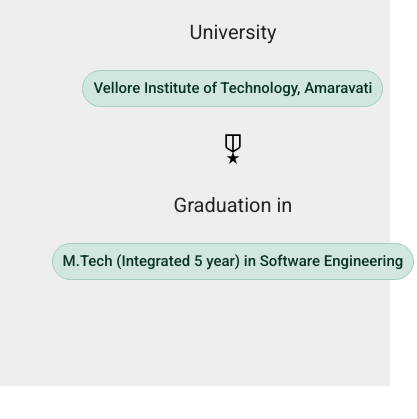
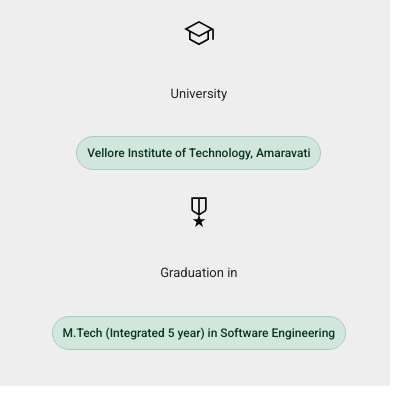
Before and after one commit to siddheswartripurari/personal-portfolio, a plain HTML site: page index.html in a window 390 px wide. Shown: the part 1858-2277 px from the top of the page, 417 px wide, since content can reach past the window. Drawn offline with nearby package versions, Linux system fonts and the light colour scheme.

Commit message:
Update header.css

```diff
--- a/styles/header.css
+++ b/styles/header.css
@@ -90,11 +90,53 @@
   .grid-container{
     grid-template-columns: 1fr;
     height: 1200px;
+    text-align: center;
   }
 
   .profile-container{
     height: 1400px;
   }
 
+  h1{
+    text-align: center;
+  }
+
 
 }
+
+@media(max-width: 500px){
+  .grid-container{
+    grid-template-columns: 300fr;
+    height: 1300px;
+    text-align: center;
+  }
+
+  .profile-container{
+    height: 1400px;
+  }
+
+  .degree{
+    margin-bottom: 30px;
+  }
+
+  .place, .tech-interest, .programming-languages, .libraries-frameworks, .university, .graduation {
+    padding: 10px;
+    font-size: 13px;
+  }
+
+  .location, .interests, .languages, .libraries-frameworks, .education, .degree {
+    text-align: center;
+    width: 100%;
+  }
+
+  .badge {
+    text-decoration: none;
+    padding: 10px;
+    font-size: 12px;
+    font-weight: 500;
+    margin: 3px;
+    cursor: pointer;
+  }
+
+
+}
```
